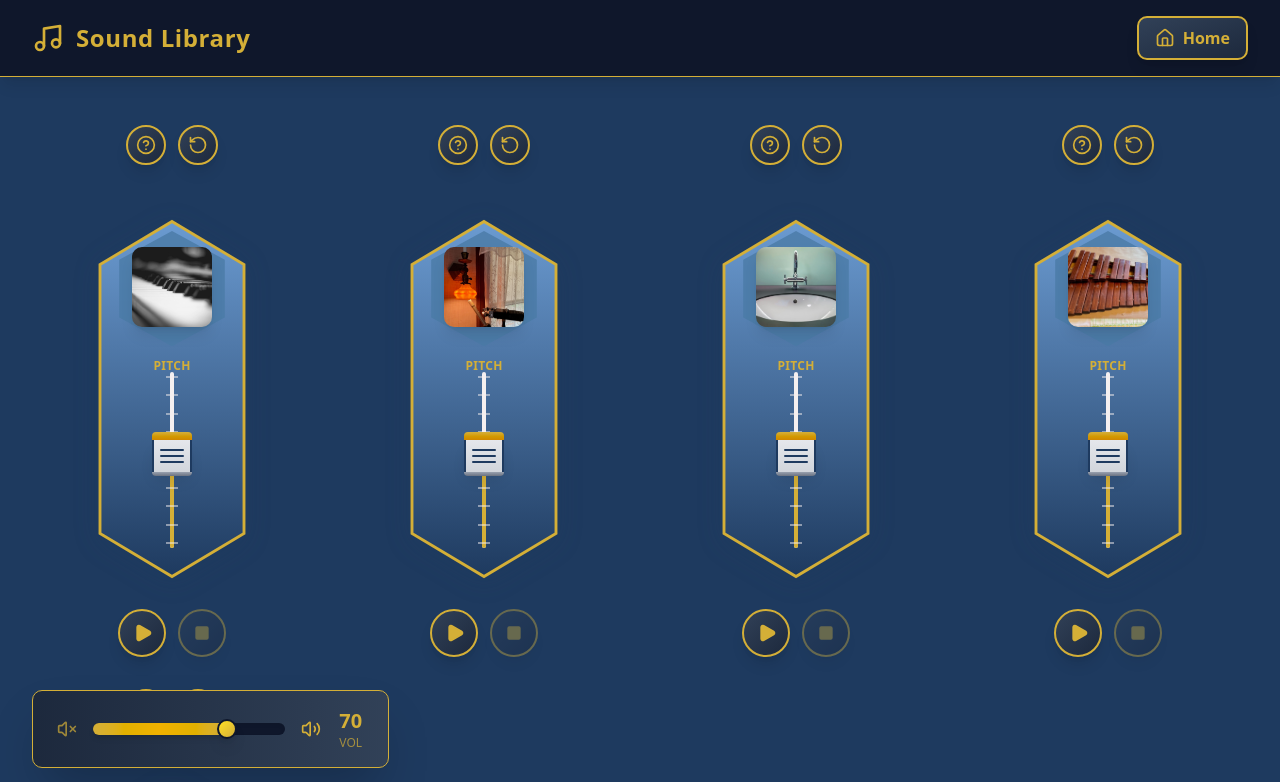
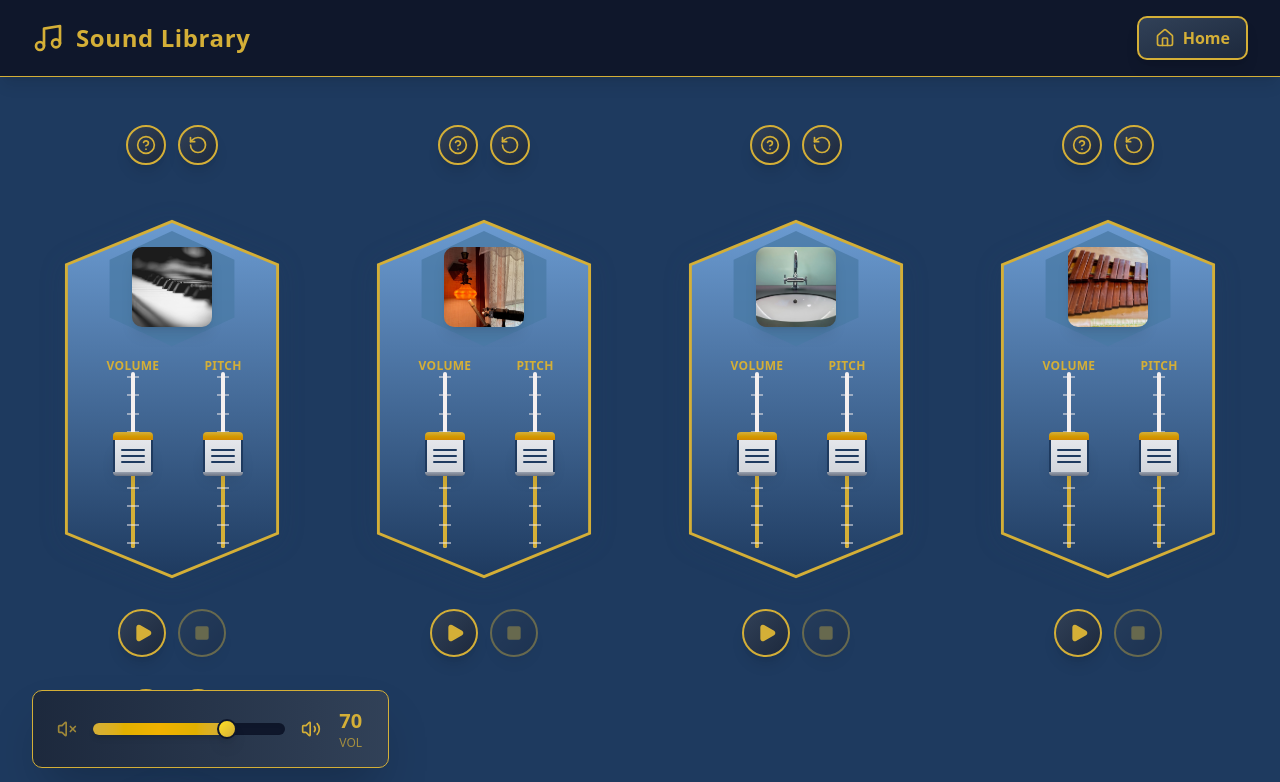
Before and after one commit to SStealthyDevelops/GLOSS, a Next.js app: page /music in a window 1280 px wide. Shown: the top 782 px of the page. Built offline with nearby package versions, Linux system fonts and the light colour scheme.

Commit message:
added visual feature of vol slider

```diff
--- a/src/components/hexagon-slider.tsx
+++ b/src/components/hexagon-slider.tsx
@@ -15,6 +15,7 @@ interface HexagonSliderProps {
 
 const HexagonSlider = ({ soundLocation, imageLocation, masterVolume = 1, id }: HexagonSliderProps) => {
     const [pitchRaw, setPitchRaw] = useState(50);
+    const [volumeRaw, setVolumeRaw] = useState(50);
     const [isPlaying, setIsPlaying] = useState(false);
     const [isPaused, setIsPaused] = useState(false);
     const [currentEnd, setCurrentEnd] = useState<(() => void) | null>(null);
@@ -163,7 +164,7 @@ const HexagonSlider = ({ soundLocation, imageLocation, masterVolume = 1, id }: H
                     </button>
                 </div>
 
-                <div className="relative w-48 h-[420px]">
+                <div className="relative w-72 h-[420px]">
                     <button
                         className={cn(
                             "absolute inset-0 top-6 flex items-center justify-center focus:outline-none transition-all",
@@ -173,7 +174,7 @@ const HexagonSlider = ({ soundLocation, imageLocation, masterVolume = 1, id }: H
                         aria-label={isPlaying && !isPaused ? "Pause sound" : "Play sound"}
                     >
                         <svg
-                            viewBox="0 0 200 400"
+                            viewBox="0 0 300 400"
                             className="w-full h-full"
                             style={{ filter: 'drop-shadow(0 4px 12px rgba(30, 58, 95, 0.2))' }}
                         >
@@ -185,7 +186,7 @@ const HexagonSlider = ({ soundLocation, imageLocation, masterVolume = 1, id }: H
                             </defs>
 
                             <polygon
-                                points="100,15 175,60 175,340 100,385 25,340 25,60"
+                                points="150,15 260,60 260,340 150,385 40,340 40,60"
                                 fill="url(#hexGradient)"
                                 stroke="#d4af37"
                                 strokeWidth="3"
@@ -196,7 +197,7 @@ const HexagonSlider = ({ soundLocation, imageLocation, masterVolume = 1, id }: H
                             />
 
                             <polygon
-                                points="100,25 155,55 155,115 100,145 45,115 45,55"
+                                points="150,25 215,55 215,115 150,145 85,115 85,55"
                                 fill="#4a7ba7"
                                 opacity="0.8"
                             />
@@ -218,13 +219,79 @@ const HexagonSlider = ({ soundLocation, imageLocation, masterVolume = 1, id }: H
                         </div>
                     </div>
 
-                    <div className="absolute left-1/2 -translate-x-1/2 top-[175px] pointer-events-none">
+                    {/* Volume Slider (Left) */}
+                    <div className="absolute left-[105px] -translate-x-1/2 top-[175px] pointer-events-none">
+                        <span className="text-gloss-gold font-semibold text-xs tracking-wide">
+                            VOLUME
+                        </span>
+                    </div>
+
+                    <div className="absolute left-[105px] -translate-x-1/2 top-[195px] h-44">
+                        <div className="relative w-8 h-full">
+                            <div className="absolute left-1/2 -translate-x-1/2 w-1 h-full bg-gloss-offwhite bg-opacity-30 rounded-full"></div>
+
+                            <div
+                                className="absolute left-1/2 -translate-x-1/2 w-1 bg-gloss-gold bg-opacity-80 rounded-full transition-all duration-200 bottom-0"
+                                style={{ height: `${volumeRaw}%` }}
+                            ></div>
+
+                            <div className="absolute left-1/2 -translate-x-1/2 w-full h-full flex flex-col justify-between py-1 pointer-events-none">
+                                {[...Array(10)].map((_, i) => (
+                                    <div key={i} className="flex justify-center">
+                                        <div className={cn(
+                                            "w-3 h-0.5 bg-gloss-offwhite opacity-50",
+                                            i === 5 ? 'w-5' : ''
+                                        )}></div>
+                                    </div>
+                                ))}
+                            </div>
+
+                            <input
+                                type="range"
+                                min="0"
+                                max="100"
+                                value={volumeRaw}
+                                onChange={(e) => setVolumeRaw(Math.max(Number(e.target.value), 1))}
+                                className="absolute left-1/2 -translate-x-1/2 w-full h-full opacity-0 cursor-pointer z-10"
+                                style={{
+                                    // @ts-ignore
+                                    writingMode: 'bt-lr',
+                                    WebkitAppearance: 'slider-vertical',
+                                    // @ts-ignore
+                                    appearance: 'slider-vertical'
+                                }}
+                                aria-label="Volume slider"
+                            />
+
+                            <div
+                                className="absolute left-1/2 -translate-x-1/2 pointer-events-none transition-all duration-200"
+                                style={{
+                                    bottom: `calc(${volumeRaw}% - 16px)`,
+                                }}
+                            >
+                                <div className="relative">
+                                    <div className="w-10 h-2 bg-gradient-to-b from-gloss-gold to-yellow-600 rounded-t"></div>
+
+                                    <div className="w-10 h-8 bg-gradient-to-b from-gray-200 to-gray-300 shadow-lg border-x-2 border-gloss-navy flex flex-col items-center justify-center gap-1 py-1">
+                                        <div className="w-6 h-0.5 bg-gloss-navy rounded-full"></div>
+                                        <div className="w-6 h-0.5 bg-gloss-navy rounded-full"></div>
+                                        <div className="w-6 h-0.5 bg-gloss-navy rounded-full"></div>
+                                    </div>
+
+                                    <div className="w-10 h-1 bg-gradient-to-b from-gray-400 to-gray-500 rounded-b"></div>
+                                </div>
+                            </div>
+                        </div>
+                    </div>
+
+                    {/* Pitch Slider (Right) */}
+                    <div className="absolute left-[195px] -translate-x-1/2 top-[175px] pointer-events-none">
                         <span className="text-gloss-gold font-semibold text-xs tracking-wide">
                             PITCH
                         </span>
                     </div>
 
-                    <div className="absolute left-1/2 -translate-x-1/2 top-[195px] h-44">
+                    <div className="absolute left-[195px] -translate-x-1/2 top-[195px] h-44">
                         <div className="relative w-8 h-full">
                             <div className="absolute left-1/2 -translate-x-1/2 w-1 h-full bg-gloss-offwhite bg-opacity-30 rounded-full"></div>
 
```
